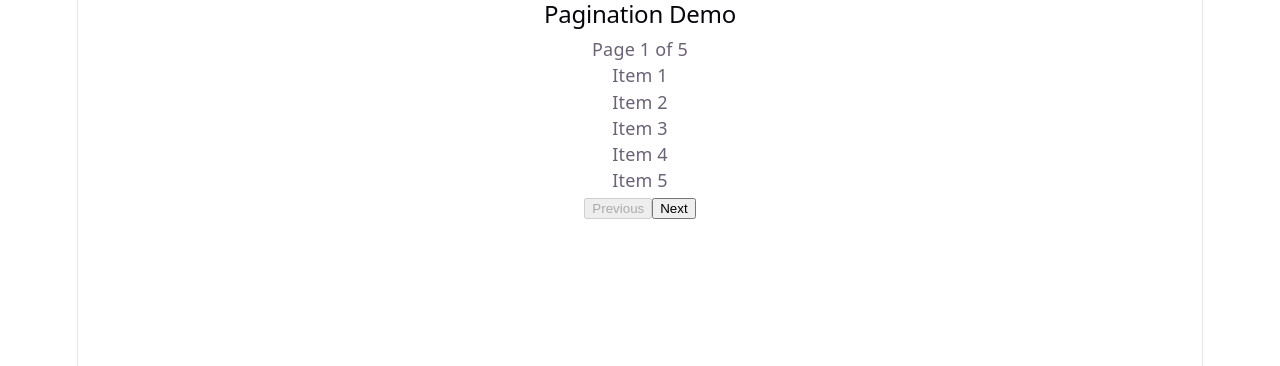
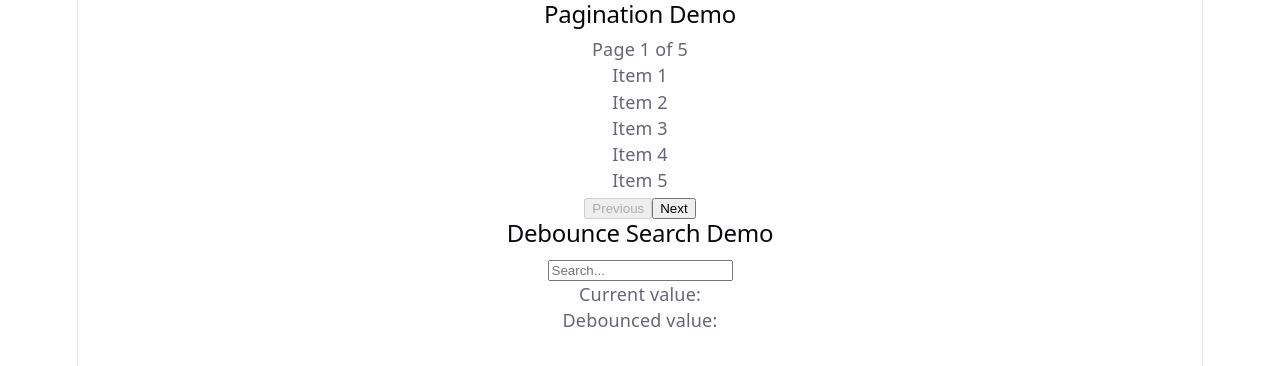
Before and after one commit to mercytv932/Hooks-lab, a React (Vite) app: page / in a window 1280 px wide. Shown: the top 366 px of the page. Built offline with nearby package versions, Linux system fonts and the light colour scheme.

Commit message:
done with DebounceSearchDemo

```diff
--- a/src/App.tsx
+++ b/src/App.tsx
@@ -1,9 +1,11 @@
 import PaginationDemo from "./components/PaginationDemo";
+import DebounceSearchDemo from "./components/DebounceSearchDemo";
 
 function App() {
   return (
     <div>
       <PaginationDemo />
+      <DebounceSearchDemo />
     </div>
   );
 }
--- a/src/components/DebounceSearchDemo.tsx
+++ b/src/components/DebounceSearchDemo.tsx
@@ -3,6 +3,7 @@ import { useDebounce } from "../hooks/useDebounce";
 
 export default function DebounceSearchDemo() {
   const [search, setSearch] = useState("");
+  const debouncedSearch = useDebounce(search);
 
   return (
     <div>
@@ -14,6 +15,9 @@ export default function DebounceSearchDemo() {
         onChange={(e) => setSearch(e.target.value)}
         placeholder="Search..."
       />
+
+      <p>Current value: {search}</p>
+      <p>Debounced value: {debouncedSearch}</p>
     </div>
   );
 }
```
